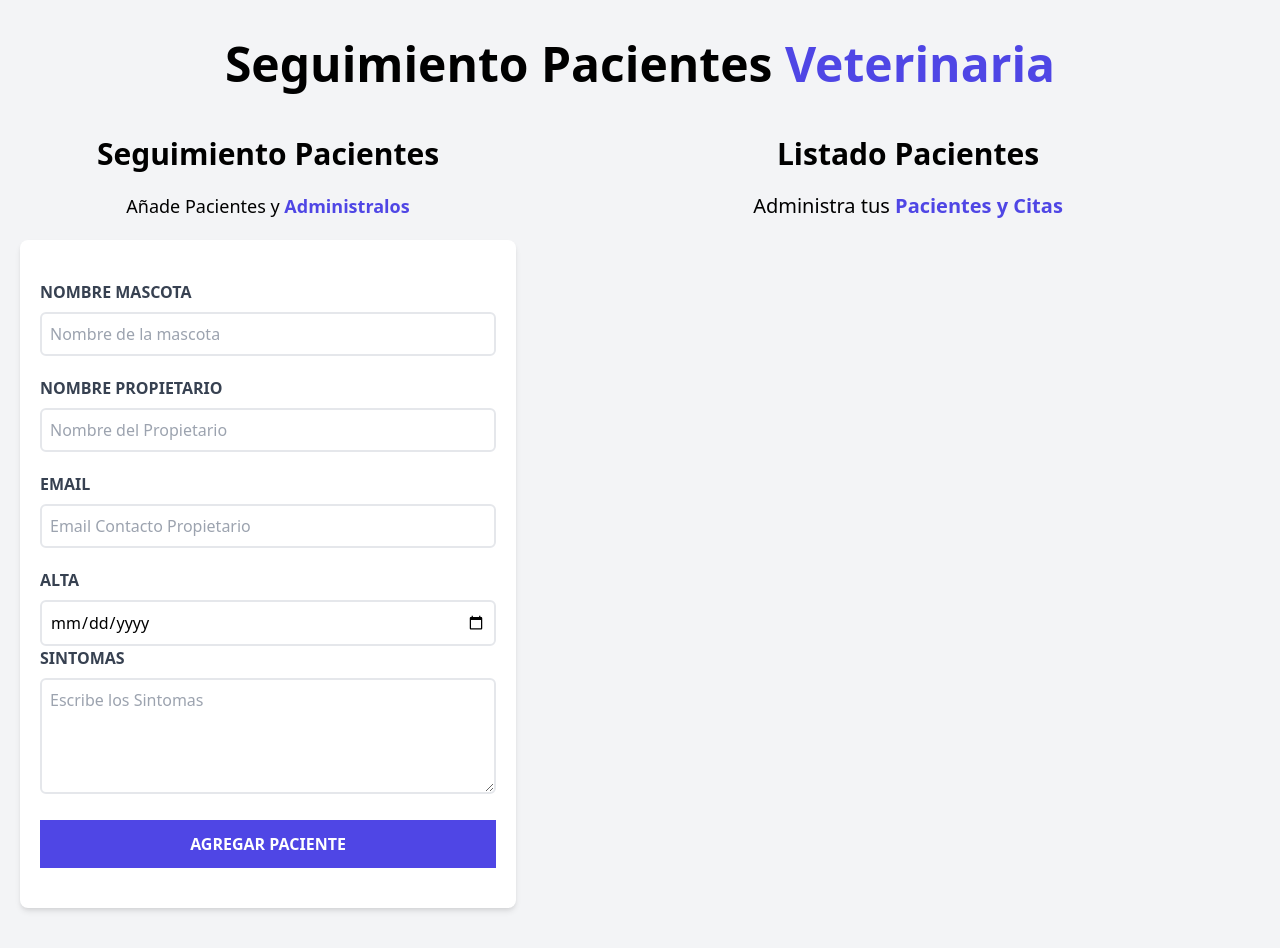
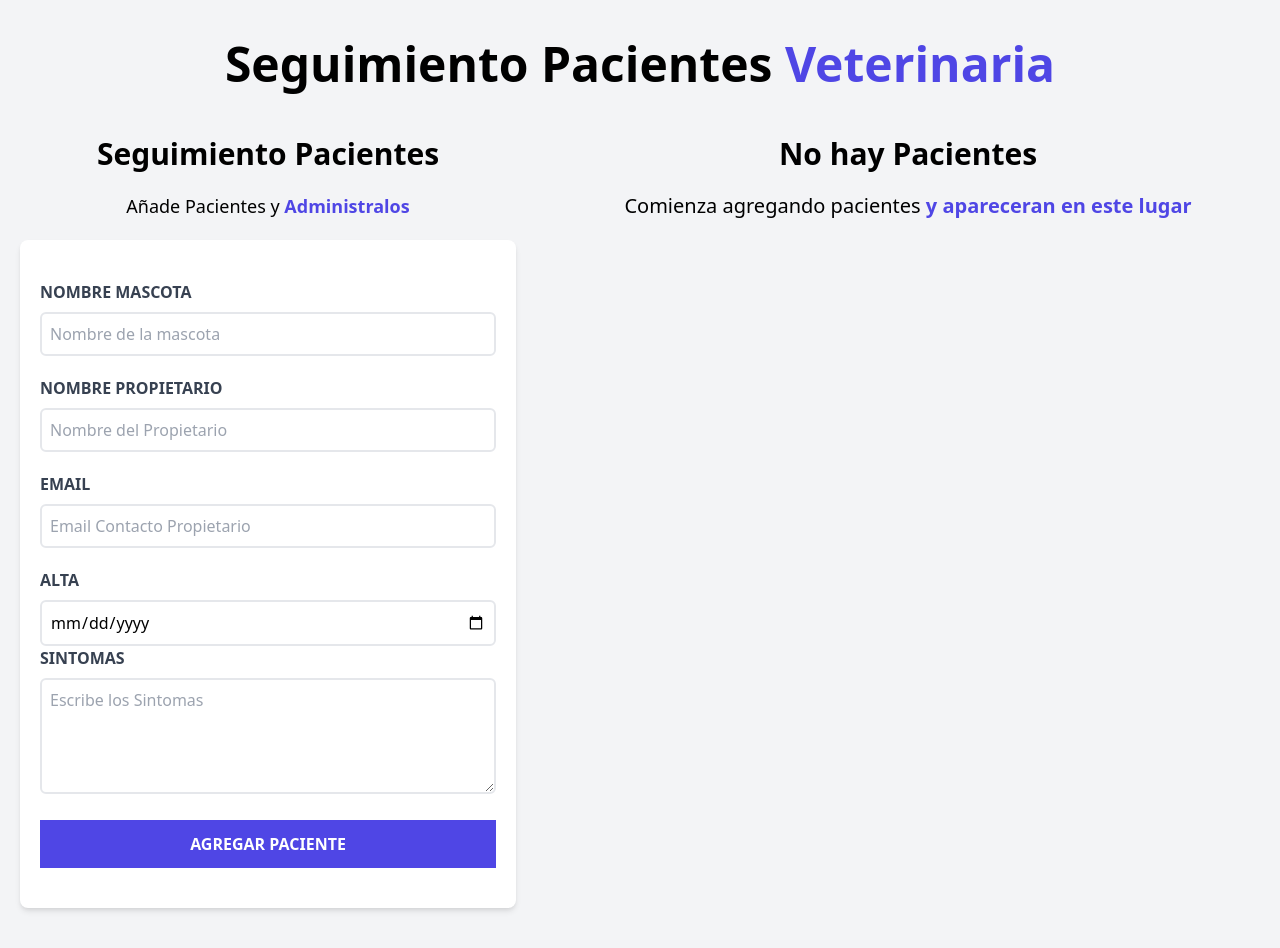
Before and after one commit to centinelaCode/react-citas, a React (Vite) app: page / in a window 1280 px wide. Built offline with nearby package versions, Linux system fonts and the light colour scheme.

Commit message:
[ADD] Se muestra de forma condicional si hay pacientes y si no muestra que no hay pacientes

```diff
--- a/src/components/ListadoPacientes.jsx
+++ b/src/components/ListadoPacientes.jsx
@@ -2,10 +2,14 @@
 
 const ListadoPacientes = ({pacientes}) => {
 
-  console.log(pacientes)
+  // console.log(pacientes.length === 0);
+  // console.log(pacientes && pacientes.length);
 
   return (
     <div className="md:w-1/2 lg:w-3/5 md:h-screen overflow-y-scroll">
+
+      {pacientes && pacientes.length ? (
+        <>
           <h2 className="font-black text-3xl text-center">Listado Pacientes</h2>
           <p className="text-xl mt-5 mb-5 text-center">
             Administra tus {''}
@@ -20,6 +24,19 @@
               />
             ))
           }
+        </>
+
+      ) : (
+        <>
+          <h2 className="font-black text-3xl text-center">No hay Pacientes</h2>
+          <p className="text-xl mt-5 mb-5 text-center">
+            Comienza agregando pacientes {''}
+            <span className="text-indigo-600 font-bold text">y apareceran en este lugar</span>
+          </p>
+        </>
+
+      )}
+
 
     </div>
   )
```
Lines whose indentation alone changed are shown as unchanged.
